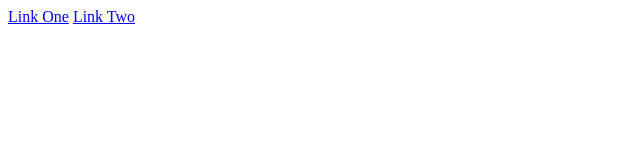
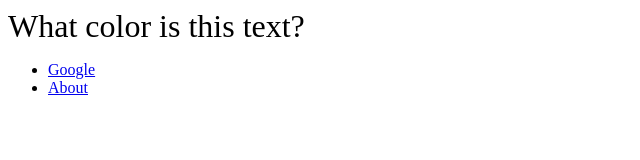
Before and after one commit to ga-dc/diy_plugin, a plain HTML site: page index.html in a window 1280 px wide. Shown: the whole page, without its empty margins (0-640 px from the left). Drawn offline with nearby package versions, Linux system fonts and the light colour scheme.

Commit message:
docs: expand readme, add supporting html/css

```diff
--- a/css/styles.css
+++ b/css/styles.css
@@ -0,0 +1,7 @@
+div {
+  font-size: 2em;
+}
+
+.aside {
+  font-size: .5em;
+}
--- a/index.html
+++ b/index.html
@@ -4,11 +4,23 @@
     <link rel='stylesheet' type='text/css' href='css/styles.css'>
   </head>
   <body>
-    <a href='#'>Link One</a>
-    <a href='#'>Link Two</a>
+    <div>
+      What color is this text?
+    </div>
+    <ul>
+      <li>
+        <a href='https://google.com' target="_blank">Google</a>
+      </li>
+      <li>
+        <a href='about.html'>About</a>
+      </li>
+    </ul>
+
     <script src='http://ajax.googleapis.com/ajax/libs/jquery/1/jquery.min.js'></script>
     <script type='text/javascript'>
-
+      $( "div" ).greenify({
+          color: "orange"
+      });
     </script>
   </body>
 </html>
```
Also changed, not shown: 1 other file.
